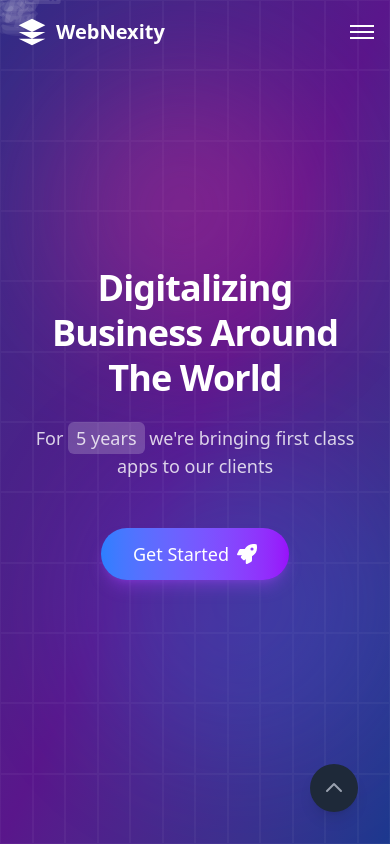
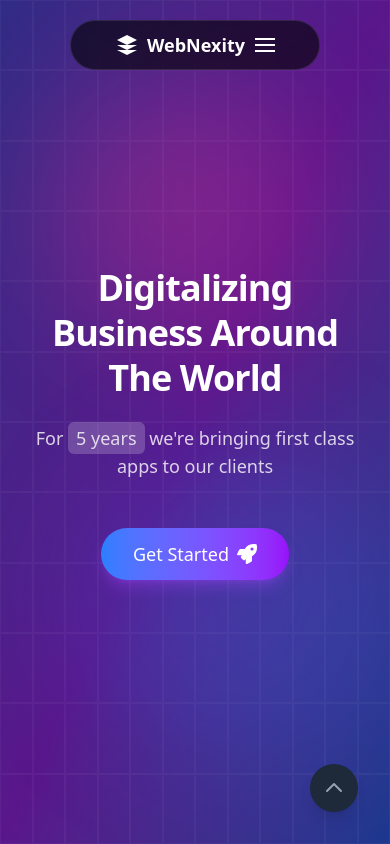
Before and after one commit to subhransu-mishra/Freelancing-Portfolio, a React (Vite) app in the folder Client/: page / in a window 390 px wide. Shown: the top 844 px of the page. Built offline with nearby package versions, Linux system fonts and the light colour scheme.

Commit message:
Refactored the navbar

```diff
--- a/Client/src/components/Hero.jsx
+++ b/Client/src/components/Hero.jsx
@@ -8,27 +8,6 @@ import {
   FaCloud,
 } from "react-icons/fa";
 import "./../styles/Hero.css";
-
-// Floating icon component
-const FloatingIcon = ({ icon: Icon, delay, duration, x, y }) => (
-  <motion.div
-    initial={{ opacity: 0, y: 0 }}
-    animate={{
-      opacity: [0.3, 0.6, 0.3],
-      y: [0, y, 0],
-      x: [0, x, 0],
-    }}
-    transition={{
-      duration: duration,
-      repeat: Infinity,
-      delay: delay,
-      ease: "easeInOut",
-    }}
-    className="absolute text-white/20 text-4xl"
-  >
-    <Icon />
-  </motion.div>
-);
 
 export default function HeroSection() {
   const [scrolled, setScrolled] = useState(false);
@@ -48,7 +27,10 @@ export default function HeroSection() {
   }, []);
 
   return (
-    <div className="relative min-h-screen bg-gradient-to-br from-indigo-900 via-purple-900 to-blue-900 overflow-hidden" id="home">
+    <div
+      className="relative min-h-screen bg-gradient-to-br from-indigo-900 via-purple-900 to-blue-900 overflow-hidden"
+      id="home"
+    >
       {/* Background grid effect */}
       <div className="absolute inset-0 z-0 opacity-40">
         <div className="w-full h-full grid grid-cols-12 grid-rows-12">
@@ -58,88 +40,6 @@ export default function HeroSection() {
         </div>
       </div>
 
-      {/* Floating Icons */}
-      <FloatingIcon
-        icon={FaRocket}
-        delay={0}
-        duration={8}
-        x={20}
-        y={-50}
-        style={{ top: "15%", left: "5%" }}
-      />
-      <FloatingIcon
-        icon={FaCode}
-        delay={1}
-        duration={7}
-        x={-30}
-        y={-40}
-        style={{ top: "25%", right: "10%" }}
-      />
-      <FloatingIcon
-        icon={FaServer}
-        delay={2}
-        duration={9}
-        x={25}
-        y={-30}
-        style={{ top: "45%", left: "15%" }}
-      />
-      <FloatingIcon
-        icon={FaDatabase}
-        delay={3}
-        duration={8}
-        x={-20}
-        y={-35}
-        style={{ top: "65%", right: "20%" }}
-      />
-      <FloatingIcon
-        icon={FaCloud}
-        delay={4}
-        duration={7}
-        x={15}
-        y={-45}
-        style={{ top: "35%", left: "30%" }}
-      />
-      <FloatingIcon
-        icon={FaRocket}
-        delay={5}
-        duration={8}
-        x={-25}
-        y={-30}
-        style={{ top: "75%", left: "25%" }}
-      />
-      <FloatingIcon
-        icon={FaCode}
-        delay={6}
-        duration={7}
-        x={20}
-        y={-40}
-        style={{ top: "85%", right: "15%" }}
-      />
-      <FloatingIcon
-        icon={FaServer}
-        delay={7}
-        duration={9}
-        x={-15}
-        y={-35}
-        style={{ top: "55%", right: "30%" }}
-      />
-      <FloatingIcon
-        icon={FaDatabase}
-        delay={8}
-        duration={8}
-        x={25}
-        y={-45}
-        style={{ top: "95%", left: "10%" }}
-      />
-      <FloatingIcon
-        icon={FaCloud}
-        delay={9}
-        duration={7}
-        x={-20}
-        y={-30}
-        style={{ top: "5%", left: "40%" }}
-      />
-
       {/* Glowing orbs effect */}
       <div className="absolute top-20 right-20 w-64 h-64 rounded-full bg-pink-500 opacity-20 blur-3xl animate-pulse"></div>
       <div
@@ -147,70 +47,76 @@ export default function HeroSection() {
         style={{ animationDelay: "1s" }}
       ></div>
 
-      {/* Navbar */}
-      <nav
-        className={`fixed top-0 left-0 right-0 z-50 transition-all duration-500 ${
-          scrolled ? "bg-black/50 backdrop-blur-lg py-2" : "bg-transparent py-4"
+      {/* Dynamic Island Navbar */}
+      <div className="fixed top-5 left-0 right-0 z-50 flex justify-center">
+        <motion.div
+          className={`dynamic-island always-expanded ${
+            scrolled ? "scrolled" : ""
           }`}
+          initial={{ y: -100 }}
+          animate={{ y: 0 }}
+          transition={{ type: "spring", stiffness: 300, damping: 30 }}
         >
-        <div className="container mx-auto px-4 flex justify-between items-center">
-          {/* Logo */}
-          <div className="flex items-center z-50">
+          <div className="dynamic-island-content">
+            {/* Logo and Menu Items */}
+            <div className="flex items-center justify-between w-full px-4 sm:px-8">
+              {/* Increased left padding for mobile */}
+              <div className="flex items-center pl-4 sm:pl-2 mobile-logo">
                 <svg
-              className="w-8 h-8 text-white"
+                  className="w-6 h-6 text-white"
                   viewBox="0 0 24 24"
                   fill="currentColor"
                 >
                   <path d="M12 2L2 7l10 5 10-5-10-5zM2 17l10 5 10-5M2 12l10 5 10-5"></path>
                 </svg>
-            <span className="ml-2 text-xl font-bold text-white">WebNexity</span>
+                <span className="ml-2 text-lg font-bold text-white">
+                  WebNexity
+                </span>
               </div>
 
-          {/* Desktop Menu */}
-          <div className="hidden md:flex items-center justify-center flex-1 mx-8">
-            <div className="flex items-center space-x-12">
+              {/* Desktop Links - Always visible */}
+              <div className="hidden md:flex items-center space-x-8">
                 <NavLink title="About us" active />
                 <NavLink title="Services" />
                 <NavLink title="Our Works" />
               </div>
-          </div>
 
-          {/* Contact Button - Fixed Position */}
+              {/* Desktop Action Button - Always visible */}
               <div className="hidden md:block">
                 <motion.button
                   whileHover={{ scale: 1.05 }}
                   whileTap={{ scale: 0.95 }}
-              className="cursor-pointer relative group bg-transparent border-2 border-blue-500/50 hover:border-blue-500 text-white px-8 py-2.5 rounded-full text-sm transition-all duration-300 overflow-hidden"
+                  className="cursor-pointer relative group bg-transparent border-2 border-blue-500/50 hover:border-blue-500 text-white px-6 py-1.5 rounded-full text-sm transition-all duration-300 overflow-hidden"
                 >
                   <span className="relative z-10 flex items-center">
                     <span className="mr-2">Let's Chat</span>
-                <FaRocket className="w-4 h-4 transform group-hover:translate-x-1 transition-transform duration-300" />
+                    <FaRocket className="w-3 h-3 transform group-hover:translate-x-1 transition-transform duration-300" />
                   </span>
                   <div className="absolute inset-0 bg-gradient-to-r from-blue-500/20 to-purple-500/20 opacity-0 group-hover:opacity-100 transition-opacity duration-300"></div>
                   <div className="absolute inset-0 bg-gradient-to-r from-blue-500 to-purple-500 opacity-0 group-hover:opacity-100 transition-opacity duration-300 blur-xl"></div>
                 </motion.button>
               </div>
 
-          {/* Mobile Menu Button */}
+              {/* Mobile Menu Button - Added right padding */}
               <button
-            className="md:hidden text-white z-50 relative cursor-pointer"
+                className="md:hidden text-white z-50 relative pr-2 sm:pr-0 mobile-menu-btn"
                 onClick={() => setMobileMenuOpen(!mobileMenuOpen)}
               >
-            <div className="w-6 h-6 flex flex-col justify-center items-center">
+                <div className="w-5 h-5 flex flex-col justify-center items-center">
                   <span
-                className={`block w-6 h-0.5 bg-white transform transition-all duration-300 ${
+                    className={`block w-5 h-0.5 bg-white transform transition-all duration-300 ${
                       mobileMenuOpen
                         ? "rotate-45 translate-y-0.5"
                         : "-translate-y-1"
                     }`}
                   ></span>
                   <span
-                className={`block w-6 h-0.5 bg-white transition-all duration-300 ${
+                    className={`block w-5 h-0.5 bg-white transition-all duration-300 ${
                       mobileMenuOpen ? "opacity-0" : "opacity-100"
                     }`}
                   ></span>
                   <span
-                className={`block w-6 h-0.5 bg-white transform transition-all duration-300 ${
+                    className={`block w-5 h-0.5 bg-white transform transition-all duration-300 ${
                       mobileMenuOpen
                         ? "-rotate-45 -translate-y-0.5"
                         : "translate-y-1"
@@ -219,10 +125,13 @@ export default function HeroSection() {
                 </div>
               </button>
             </div>
+          </div>
+        </motion.div>
+      </div>
 
       {/* Mobile Menu */}
       <div
-          className={`md:hidden fixed inset-0 bg-black/80 backdrop-blur-lg transition-all duration-500 ease-in-out ${
+        className={`md:hidden fixed inset-0 bg-black/80 backdrop-blur-lg transition-all duration-500 ease-in-out z-40 ${
           mobileMenuOpen ? "opacity-100 visible" : "opacity-0 invisible"
         }`}
       >
@@ -244,7 +153,6 @@ export default function HeroSection() {
           </motion.button>
         </div>
       </div>
-      </nav>
 
       {/* Hero Content */}
       <div className="relative z-10 container mx-auto px-4 pt-32 pb-32 min-h-screen flex flex-col justify-center items-center text-center">
--- a/Client/src/components/WhatWeDo.jsx
+++ b/Client/src/components/WhatWeDo.jsx
@@ -58,7 +58,7 @@ const WhatWeDo = () => {
           className="text-center mb-20"
         >
           <h2 className="text-5xl font-bold mb-4 bg-gradient-to-r from-purple-500 to-blue-500 bg-clip-text text-transparent">
-            What We Do
+            What We Do for You
           </h2>
           <p className="text-gray-400 text-xl">
             Crafting digital excellence through innovative solutions
--- /dev/null
+++ b/Client/src/pages/About.jsx
@@ -0,0 +1,9 @@
+import React from 'react'
+
+const About = () => {
+  return (
+    <div>About</div>
+  )
+}
+
+export default About
--- a/Client/src/styles/Hero.css
+++ b/Client/src/styles/Hero.css
@@ -65,3 +65,108 @@
   background-size: 200% 200%;
   animation: gradient 15s ease infinite;
 }
+
+/* Dynamic Island Styling */
+.dynamic-island {
+  background-color: rgba(0, 0, 0, 0.5);
+  backdrop-filter: blur(8px);
+  border-radius: 30px;
+  border: 1px solid rgba(255, 255, 255, 0.1);
+  transition: all 0.5s cubic-bezier(0.16, 1, 0.3, 1);
+  width: 80%;
+  max-width: 900px;
+  height: 50px;
+  display: flex;
+  align-items: center;
+  justify-content: center;
+  overflow: hidden;
+}
+
+.dynamic-island.scrolled {
+  background-color: rgba(0, 0, 0, 0.75);
+  backdrop-filter: blur(15px);
+  box-shadow: 0 4px 20px rgba(0, 0, 0, 0.3);
+}
+
+.dynamic-island.always-expanded {
+  width: 80%;
+  max-width: 900px;
+}
+
+.dynamic-island-content {
+  width: 100%;
+  height: 100%;
+  display: flex;
+  align-items: center;
+  justify-content: space-between;
+}
+
+/* Pulse effect when notification arrives */
+@keyframes island-pulse {
+  0% {
+    transform: scale(1);
+  }
+  50% {
+    transform: scale(1.05);
+  }
+  100% {
+    transform: scale(1);
+  }
+}
+
+.island-notification {
+  animation: island-pulse 1s cubic-bezier(0.16, 1, 0.3, 1);
+}
+
+/* Media query for smaller screens */
+@media (max-width: 768px) {
+  .dynamic-island {
+    width: auto;
+    min-width: 250px; /* Increased min-width further */
+    max-width: 95%;
+    background-color: rgba(0, 0, 0, 0.6);
+    padding: 0 0.75rem; /* Increased horizontal padding */
+  }
+
+  .dynamic-island.always-expanded {
+    width: auto;
+    min-width: 250px;
+  }
+
+  .dynamic-island-content {
+    padding: 0 0.5rem; /* Added inner padding */
+  }
+
+  /* Add more space between logo and menu button */
+  .dynamic-island-content > div {
+    justify-content: space-between;
+    padding: 0 0.5rem;
+  }
+
+  /* Push menu button further right */
+  .dynamic-island-content button.md\:hidden {
+    margin-right: 0.5rem;
+    padding-right: 0.5rem;
+  }
+
+  /* Push logo further left */
+  .dynamic-island-content .flex.items-center.pl-2 {
+    padding-left: 0.75rem;
+    margin-left: 0.5rem;
+  }
+}
+
+/* Scale animation for floating buttons */
+@keyframes floatButton {
+  0%,
+  100% {
+    transform: translateY(0px);
+  }
+  50% {
+    transform: translateY(-5px);
+  }
+}
+
+.float-animation {
+  animation: floatButton 3s ease-in-out infinite;
+}
```
Lines whose indentation alone changed are shown as unchanged.
